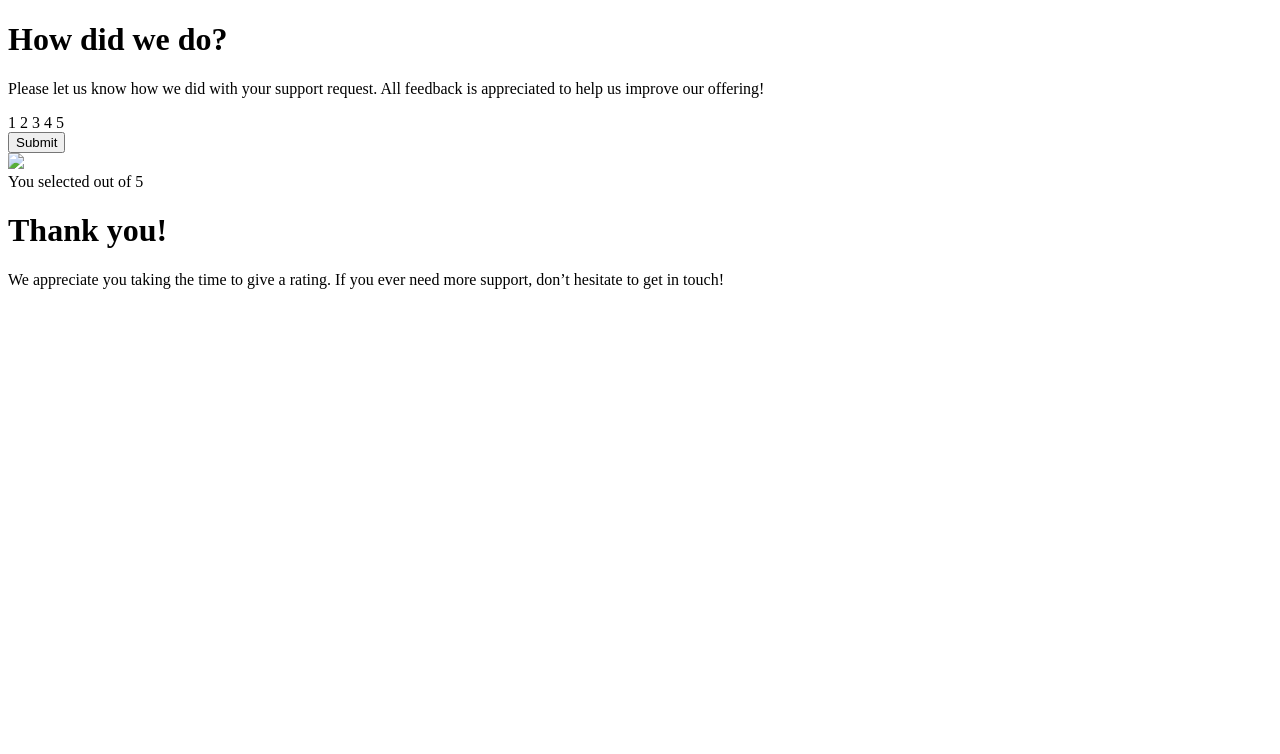
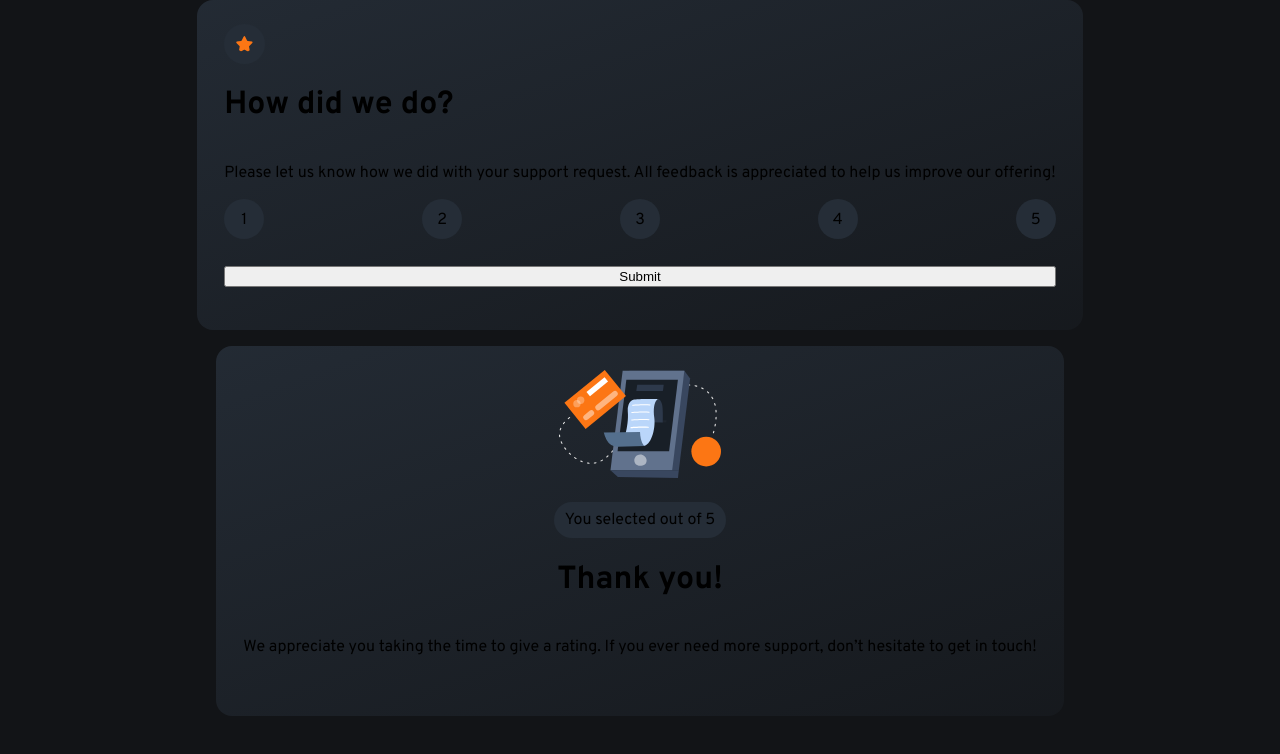
Before and after one commit to helihard/rating-w-vanilla-JS, a plain HTML site: page index.html in a window 1280 px wide. Drawn offline with Linux system fonts and the light colour scheme.

Commit message:
Basic styling

```diff
--- a/index.html
+++ b/index.html
@@ -4,42 +4,42 @@
   <meta charset="UTF-8">
   <meta name="viewport" content="width=device-width, initial-scale=1.0"> <!-- displays site properly based on user's device -->
 
+  <link rel="preconnect" href="https://fonts.googleapis.com">
+  <link rel="preconnect" href="https://fonts.gstatic.com" crossorigin>
+  <link href="https://fonts.googleapis.com/css2?family=Overpass:wght@400;700&display=swap" rel="stylesheet">
   <link rel="icon" type="image/png" sizes="32x32" href="./images/favicon-32x32.png">
-
+  <link href="styles.css" rel="stylesheet">
+  <link href="rating-state.css" rel="stylesheet">
+  <link href="thank-you-state.css" rel="stylesheet">
+  <link href="text-styles.css" rel="stylesheet">
   <title>Frontend Mentor | Interactive rating component</title>
 
-  <!-- Feel free to remove these styles or customise in your own stylesheet 👍 -->
-  <style>
-    .attribution { font-size: 11px; text-align: center; }
-    .attribution a { color: hsl(228, 45%, 44%); }
-  </style>
 </head>
 <body>
   <div id="wrapper">
-    <div id="container">
-
       <!-- Rating state start -->
       <div id="rating-state">
+        <img src="images/icon-star.svg" id="star">
         <h1>How did we do?</h1>
-        <p>Please let us know how we did with your support request. All feedback is appreciated
-        to help us improve our offering!</p>
-        <span class="rating">1</span>
-        <span class="rating">2</span>
-        <span class="rating">3</span>
-        <span class="rating">4</span>
-        <span class="rating">5</span>
+        <p>Please let us know how we did with your support request. All feedback is appreciated to help us improve our offering!</p>
+        <div id="rating-container">
+          <span class="rating">1</span>
+          <span class="rating">2</span>
+          <span class="rating">3</span>
+          <span class="rating">4</span>
+          <span class="rating">5</span>
+        </div>
         <button style="display:block;">Submit</button>
       </div> <!-- Rating state end -->
       <div id="thank-you-state">
         <!-- Thank you state start -->
-        <img src="#">
-        <div>You selected <!-- Add rating here --> out of 5</div>
+        <img src="images/illustration-thank-you.svg">
+        <div id="selected">You selected <!-- Add rating here --> out of 5</div>
 
         <h1>Thank you!</h1>
-        <p>We appreciate you taking the time to give a rating. If you ever need more support,
+        <p style="text-align:center;">We appreciate you taking the time to give a rating. If you ever need more support,
         don’t hesitate to get in touch!</p>
       </div> <!-- Thank you state end -->
-    </div> <!--end "container" -->
   </div> <!-- end "wrapper" -->
 
 
@@ -47,5 +47,6 @@
     Challenge by <a href="https://www.frontendmentor.io?ref=challenge" target="_blank">Frontend Mentor</a>.
     Coded by <a href="#">Your Name Here</a>.
   </div>-->
+  <script src="script.js"></script>
 </body>
 </html>
--- /dev/null
+++ b/rating-state.css
@@ -0,0 +1,24 @@
+#star {
+  align-self: flex-start;
+  background-color: var(--darkblue);
+  padding: .75rem;
+  border-radius: 50%;
+}
+
+#rating-container {
+  width: 100%;
+  display: flex;
+  justify-content: space-between;
+  margin-bottom: 1.7rem;
+}
+
+.rating {
+  background-color: var(--darkblue);
+  display: flex;
+  justify-content:center;
+  align-items:center;
+  width: 40px;
+  height: 38px;
+  padding-top: 2px;
+  border-radius: 50%;
+}
--- /dev/null
+++ b/styles.css
@@ -0,0 +1,35 @@
+:root {
+  --orange: hsl(25, 97%, 53%);
+  --white: hsl(0, 0%, 100%);
+  --lightgrey: hsl(217, 12%, 63%);
+  --mediumgrey: hsl(216, 12%, 54%);
+  --darkblue: hsl(213, 19%, 18%);
+  --verydarkblue: hwb(216 7% 91%);
+}
+
+body {
+  margin: 0;
+  padding: 0;
+  box-sizing: border-box;
+  background-color: var(--verydarkblue);
+  font-family: 'Overpass', sans-serif;
+}
+
+#wrapper {
+  width: 100vw;
+  background-color: var(--verydarkblue);
+  display: flex;
+  flex-direction: column; /* remove later? */
+  justify-content: center;
+  align-items: center;
+  gap: 1rem; /* remove later */
+}
+
+#rating-state, #thank-you-state {
+  display: flex;
+  flex-direction: column;
+  background-image: linear-gradient(160deg, rgb(37, 45, 55, 0.9), rgb(37, 45, 55, 0.2));
+  padding: 1.5rem 1.7rem 2.7rem;
+  margin: 0 1.5rem; /* change later */
+  border-radius: 1rem;
+}
--- /dev/null
+++ b/text-styles.css
@@ -0,0 +1,8 @@
+.attribution {
+  font-size: 11px;
+  text-align: center;
+}
+
+.attribution a {
+  color: hsl(228, 45%, 44%);
+}
--- /dev/null
+++ b/thank-you-state.css
@@ -0,0 +1,13 @@
+#thank-you-state {
+  align-items: center;
+}
+
+#thank-you-state img {
+  margin-bottom: 1.5rem;
+}
+
+#selected {
+  background-color: var(--darkblue);
+  padding: .5rem .7rem;
+  border-radius: 1.5rem;
+}
```
